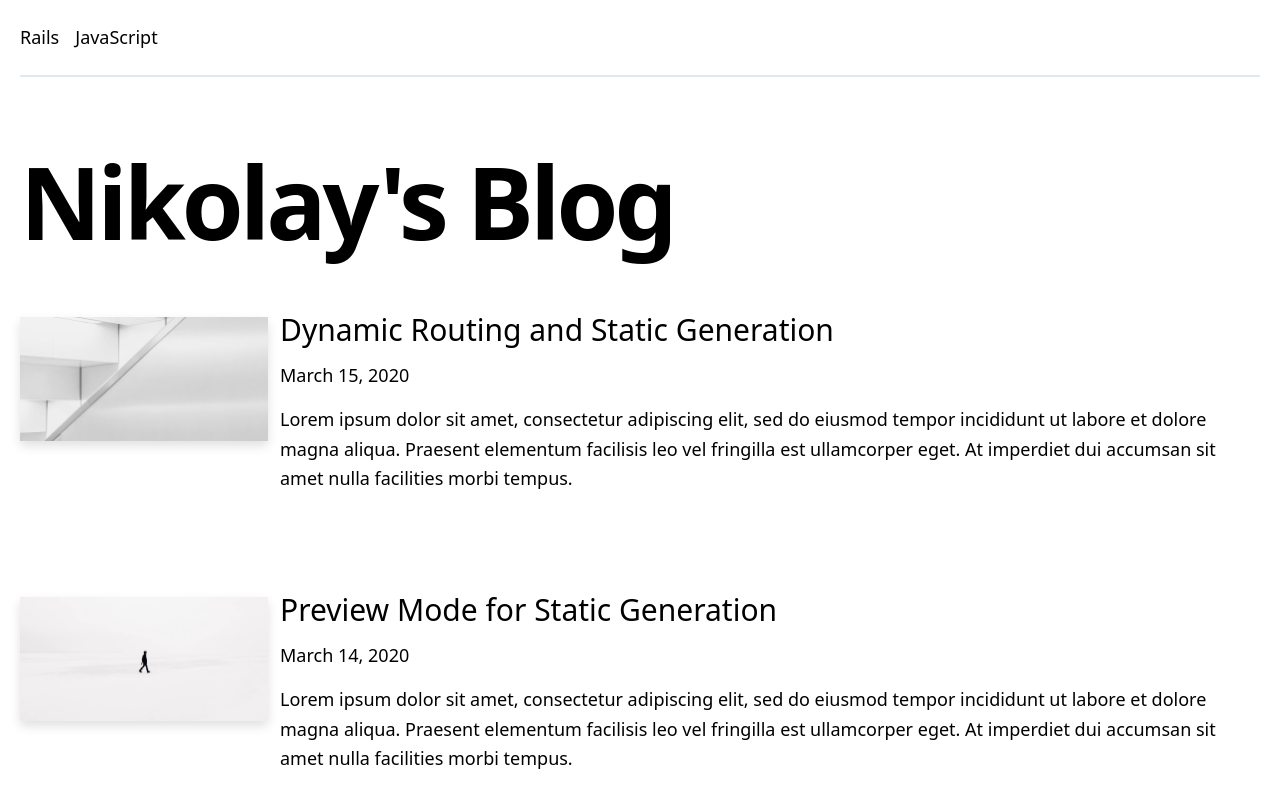
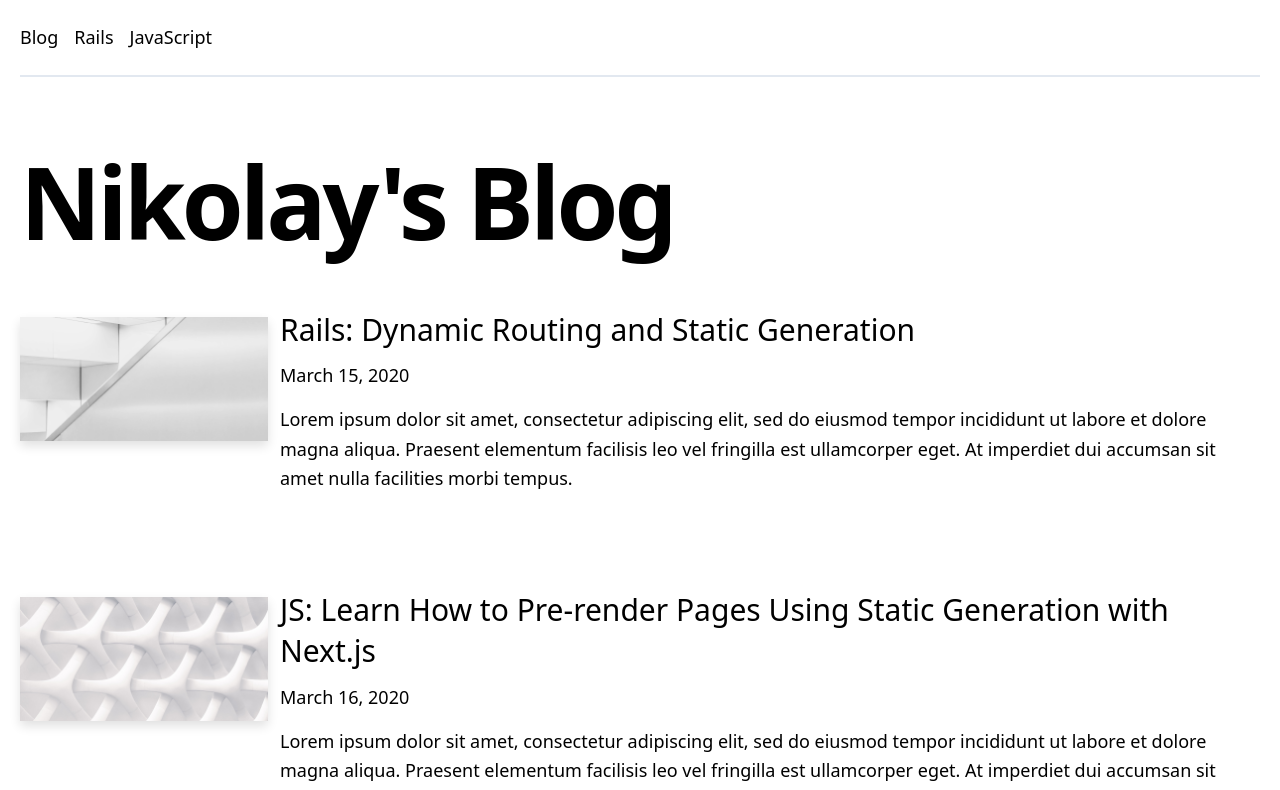
Before and after one commit to itsNikolay/nponomarev.com, a Next.js app: page / in a window 1280 px wide. Shown: the top 790 px of the page. Built offline with nearby package versions, Linux system fonts and the light colour scheme.

Commit message:
all posts, categories, show page

```diff
--- a/_posts/dynamic-routing.md
+++ b/_posts/dynamic-routing.md
@@ -1,5 +1,5 @@
 ---
-title: 'Dynamic Routing and Static Generation'
+title: 'Rails: Dynamic Routing and Static Generation'
 excerpt: 'Lorem ipsum dolor sit amet, consectetur adipiscing elit, sed do eiusmod tempor incididunt ut labore et dolore magna aliqua. Praesent elementum facilisis leo vel fringilla est ullamcorper eget. At imperdiet dui accumsan sit amet nulla facilities morbi tempus.'
 coverImage: '/assets/blog/dynamic-routing/cover.jpg'
 date: '2020-03-15T05:35:07.322Z'
@@ -9,12 +9,37 @@ author:
 ogImage:
   url: '/assets/blog/dynamic-routing/cover.jpg'
 category: 'rails'
+slug: 'rails-dynamic-routing'
 ---
 
-Lorem ipsum dolor sit amet, consectetur adipiscing elit, sed do eiusmod tempor incididunt ut labore et dolore magna aliqua. Praesent elementum facilisis leo vel fringilla est ullamcorper eget. At imperdiet dui accumsan sit amet nulla facilities morbi tempus. Praesent elementum facilisis leo vel fringilla. Congue mauris rhoncus aenean vel. Egestas sed tempus urna et pharetra pharetra massa massa ultricies.
+Lorem ipsum dolor sit amet, consectetur adipiscing elit, sed do
+eiusmod tempor incididunt ut labore et dolore magna aliqua. Praesent
+elementum facilisis leo vel fringilla est ullamcorper eget. At
+imperdiet dui accumsan sit amet nulla facilities morbi tempus.
+Praesent elementum facilisis leo vel fringilla. Congue mauris rhoncus
+aenean vel. Egestas sed tempus urna et pharetra pharetra massa massa
+ultricies.
 
-Venenatis cras sed felis eget velit. Consectetur libero id faucibus nisl tincidunt. Gravida in fermentum et sollicitudin ac orci phasellus egestas tellus. Volutpat consequat mauris nunc congue nisi vitae. Id aliquet risus feugiat in ante metus dictum at tempor. Sed blandit libero volutpat sed cras. Sed odio morbi quis commodo odio aenean sed adipiscing. Velit euismod in pellentesque massa placerat. Mi bibendum neque egestas congue quisque egestas diam in arcu. Nisi lacus sed viverra tellus in. Nibh cras pulvinar mattis nunc sed. Luctus accumsan tortor posuere ac ut consequat semper viverra. Fringilla ut morbi tincidunt augue interdum velit euismod.
+Venenatis cras sed felis eget velit. Consectetur libero id faucibus
+nisl tincidunt. Gravida in fermentum et sollicitudin ac orci
+phasellus egestas tellus. Volutpat consequat mauris nunc congue nisi
+vitae. Id aliquet risus feugiat in ante metus dictum at tempor. Sed
+blandit libero volutpat sed cras. Sed odio morbi quis commodo odio
+aenean sed adipiscing. Velit euismod in pellentesque massa placerat.
+Mi bibendum neque egestas congue quisque egestas diam in arcu. Nisi
+lacus sed viverra tellus in. Nibh cras pulvinar mattis nunc sed.
+Luctus accumsan tortor posuere ac ut consequat semper viverra.
+Fringilla ut morbi tincidunt augue interdum velit euismod.
 
 ## Lorem Ipsum
 
-Tristique senectus et netus et malesuada fames ac turpis. Ridiculous mus mauris vitae ultricies leo integer malesuada nunc vel. In mollis nunc sed id semper. Egestas tellus rutrum tellus pellentesque. Phasellus vestibulum lorem sed risus ultricies tristique nulla. Quis blandit turpis cursus in hac habitasse platea dictumst quisque. Eros donec ac odio tempor orci dapibus ultrices. Aliquam sem et tortor consequat id porta nibh. Adipiscing elit duis tristique sollicitudin nibh sit amet commodo nulla. Diam vulputate ut pharetra sit amet. Ut tellus elementum sagittis vitae et leo. Arcu non odio euismod lacinia at quis risus sed vulputate.
+Tristique senectus et netus et malesuada fames ac turpis. Ridiculous
+mus mauris vitae ultricies leo integer malesuada nunc vel. In mollis
+nunc sed id semper. Egestas tellus rutrum tellus pellentesque.
+Phasellus vestibulum lorem sed risus ultricies tristique nulla. Quis
+blandit turpis cursus in hac habitasse platea dictumst quisque. Eros
+donec ac odio tempor orci dapibus ultrices. Aliquam sem et tortor
+consequat id porta nibh. Adipiscing elit duis tristique sollicitudin
+nibh sit amet commodo nulla. Diam vulputate ut pharetra sit amet. Ut
+tellus elementum sagittis vitae et leo. Arcu non odio euismod lacinia
+at quis risus sed vulputate.
--- a/_posts/hello-world.md
+++ b/_posts/hello-world.md
@@ -1,5 +1,5 @@
 ---
-title: 'Learn How to Pre-render Pages Using Static Generation with Next.js'
+title: 'JS: Learn How to Pre-render Pages Using Static Generation with Next.js'
 excerpt: 'Lorem ipsum dolor sit amet, consectetur adipiscing elit, sed do eiusmod tempor incididunt ut labore et dolore magna aliqua. Praesent elementum facilisis leo vel fringilla est ullamcorper eget. At imperdiet dui accumsan sit amet nulla facilities morbi tempus.'
 coverImage: '/assets/blog/hello-world/cover.jpg'
 date: '2020-03-16T05:35:07.322Z'
@@ -9,12 +9,37 @@ author:
 ogImage:
   url: '/assets/blog/hello-world/cover.jpg'
 category: 'javascript'
+slug: 'js-learn-how-to'
 ---
 
-Lorem ipsum dolor sit amet, consectetur adipiscing elit, sed do eiusmod tempor incididunt ut labore et dolore magna aliqua. Praesent elementum facilisis leo vel fringilla est ullamcorper eget. At imperdiet dui accumsan sit amet nulla facilities morbi tempus. Praesent elementum facilisis leo vel fringilla. Congue mauris rhoncus aenean vel. Egestas sed tempus urna et pharetra pharetra massa massa ultricies.
+Lorem ipsum dolor sit amet, consectetur adipiscing elit, sed do
+eiusmod tempor incididunt ut labore et dolore magna aliqua. Praesent
+elementum facilisis leo vel fringilla est ullamcorper eget. At
+imperdiet dui accumsan sit amet nulla facilities morbi tempus.
+Praesent elementum facilisis leo vel fringilla. Congue mauris rhoncus
+aenean vel. Egestas sed tempus urna et pharetra pharetra massa massa
+ultricies.
 
-Venenatis cras sed felis eget velit. Consectetur libero id faucibus nisl tincidunt. Gravida in fermentum et sollicitudin ac orci phasellus egestas tellus. Volutpat consequat mauris nunc congue nisi vitae. Id aliquet risus feugiat in ante metus dictum at tempor. Sed blandit libero volutpat sed cras. Sed odio morbi quis commodo odio aenean sed adipiscing. Velit euismod in pellentesque massa placerat. Mi bibendum neque egestas congue quisque egestas diam in arcu. Nisi lacus sed viverra tellus in. Nibh cras pulvinar mattis nunc sed. Luctus accumsan tortor posuere ac ut consequat semper viverra. Fringilla ut morbi tincidunt augue interdum velit euismod.
+Venenatis cras sed felis eget velit. Consectetur libero id faucibus
+nisl tincidunt. Gravida in fermentum et sollicitudin ac orci
+phasellus egestas tellus. Volutpat consequat mauris nunc congue nisi
+vitae. Id aliquet risus feugiat in ante metus dictum at tempor. Sed
+blandit libero volutpat sed cras. Sed odio morbi quis commodo odio
+aenean sed adipiscing. Velit euismod in pellentesque massa placerat.
+Mi bibendum neque egestas congue quisque egestas diam in arcu. Nisi
+lacus sed viverra tellus in. Nibh cras pulvinar mattis nunc sed.
+Luctus accumsan tortor posuere ac ut consequat semper viverra.
+Fringilla ut morbi tincidunt augue interdum velit euismod.
 
 ## Lorem Ipsum
 
-Tristique senectus et netus et malesuada fames ac turpis. Ridiculous mus mauris vitae ultricies leo integer malesuada nunc vel. In mollis nunc sed id semper. Egestas tellus rutrum tellus pellentesque. Phasellus vestibulum lorem sed risus ultricies tristique nulla. Quis blandit turpis cursus in hac habitasse platea dictumst quisque. Eros donec ac odio tempor orci dapibus ultrices. Aliquam sem et tortor consequat id porta nibh. Adipiscing elit duis tristique sollicitudin nibh sit amet commodo nulla. Diam vulputate ut pharetra sit amet. Ut tellus elementum sagittis vitae et leo. Arcu non odio euismod lacinia at quis risus sed vulputate.
+Tristique senectus et netus et malesuada fames ac turpis. Ridiculous
+mus mauris vitae ultricies leo integer malesuada nunc vel. In mollis
+nunc sed id semper. Egestas tellus rutrum tellus pellentesque.
+Phasellus vestibulum lorem sed risus ultricies tristique nulla. Quis
+blandit turpis cursus in hac habitasse platea dictumst quisque. Eros
+donec ac odio tempor orci dapibus ultrices. Aliquam sem et tortor
+consequat id porta nibh. Adipiscing elit duis tristique sollicitudin
+nibh sit amet commodo nulla. Diam vulputate ut pharetra sit amet. Ut
+tellus elementum sagittis vitae et leo. Arcu non odio euismod lacinia
+at quis risus sed vulputate.
--- a/_posts/preview.md
+++ b/_posts/preview.md
@@ -1,5 +1,5 @@
 ---
-title: 'Preview Mode for Static Generation'
+title: 'Rails: Preview Mode for Static Generation'
 excerpt: 'Lorem ipsum dolor sit amet, consectetur adipiscing elit, sed do eiusmod tempor incididunt ut labore et dolore magna aliqua. Praesent elementum facilisis leo vel fringilla est ullamcorper eget. At imperdiet dui accumsan sit amet nulla facilities morbi tempus.'
 coverImage: '/assets/blog/preview/cover.jpg'
 date: '2020-03-14T05:35:07.322Z'
@@ -9,12 +9,37 @@ author:
 ogImage:
   url: '/assets/blog/preview/cover.jpg'
 category: 'rails'
+slug: 'rails-review-mode'
 ---
 
-Lorem ipsum dolor sit amet, consectetur adipiscing elit, sed do eiusmod tempor incididunt ut labore et dolore magna aliqua. Praesent elementum facilisis leo vel fringilla est ullamcorper eget. At imperdiet dui accumsan sit amet nulla facilities morbi tempus. Praesent elementum facilisis leo vel fringilla. Congue mauris rhoncus aenean vel. Egestas sed tempus urna et pharetra pharetra massa massa ultricies.
+Lorem ipsum dolor sit amet, consectetur adipiscing elit, sed do
+eiusmod tempor incididunt ut labore et dolore magna aliqua. Praesent
+elementum facilisis leo vel fringilla est ullamcorper eget. At
+imperdiet dui accumsan sit amet nulla facilities morbi tempus.
+Praesent elementum facilisis leo vel fringilla. Congue mauris rhoncus
+aenean vel. Egestas sed tempus urna et pharetra pharetra massa massa
+ultricies.
 
-Venenatis cras sed felis eget velit. Consectetur libero id faucibus nisl tincidunt. Gravida in fermentum et sollicitudin ac orci phasellus egestas tellus. Volutpat consequat mauris nunc congue nisi vitae. Id aliquet risus feugiat in ante metus dictum at tempor. Sed blandit libero volutpat sed cras. Sed odio morbi quis commodo odio aenean sed adipiscing. Velit euismod in pellentesque massa placerat. Mi bibendum neque egestas congue quisque egestas diam in arcu. Nisi lacus sed viverra tellus in. Nibh cras pulvinar mattis nunc sed. Luctus accumsan tortor posuere ac ut consequat semper viverra. Fringilla ut morbi tincidunt augue interdum velit euismod.
+Venenatis cras sed felis eget velit. Consectetur libero id faucibus
+nisl tincidunt. Gravida in fermentum et sollicitudin ac orci
+phasellus egestas tellus. Volutpat consequat mauris nunc congue nisi
+vitae. Id aliquet risus feugiat in ante metus dictum at tempor. Sed
+blandit libero volutpat sed cras. Sed odio morbi quis commodo odio
+aenean sed adipiscing. Velit euismod in pellentesque massa placerat.
+Mi bibendum neque egestas congue quisque egestas diam in arcu. Nisi
+lacus sed viverra tellus in. Nibh cras pulvinar mattis nunc sed.
+Luctus accumsan tortor posuere ac ut consequat semper viverra.
+Fringilla ut morbi tincidunt augue interdum velit euismod.
 
 ## Lorem Ipsum
 
-Tristique senectus et netus et malesuada fames ac turpis. Ridiculous mus mauris vitae ultricies leo integer malesuada nunc vel. In mollis nunc sed id semper. Egestas tellus rutrum tellus pellentesque. Phasellus vestibulum lorem sed risus ultricies tristique nulla. Quis blandit turpis cursus in hac habitasse platea dictumst quisque. Eros donec ac odio tempor orci dapibus ultrices. Aliquam sem et tortor consequat id porta nibh. Adipiscing elit duis tristique sollicitudin nibh sit amet commodo nulla. Diam vulputate ut pharetra sit amet. Ut tellus elementum sagittis vitae et leo. Arcu non odio euismod lacinia at quis risus sed vulputate.
+Tristique senectus et netus et malesuada fames ac turpis. Ridiculous
+mus mauris vitae ultricies leo integer malesuada nunc vel. In mollis
+nunc sed id semper. Egestas tellus rutrum tellus pellentesque.
+Phasellus vestibulum lorem sed risus ultricies tristique nulla. Quis
+blandit turpis cursus in hac habitasse platea dictumst quisque. Eros
+donec ac odio tempor orci dapibus ultrices. Aliquam sem et tortor
+consequat id porta nibh. Adipiscing elit duis tristique sollicitudin
+nibh sit amet commodo nulla. Diam vulputate ut pharetra sit amet. Ut
+tellus elementum sagittis vitae et leo. Arcu non odio euismod lacinia
+at quis risus sed vulputate.
--- a/components/Categories.tsx
+++ b/components/Categories.tsx
@@ -4,6 +4,11 @@ import Link from 'next/link'
 const Categories = () => {
   return (
     <div className="flex max-w-full pt-6 pb-6 text-lg border-b-2 space-x-4">
+      <Link href="/" key="/">
+        <a aria-label="Root" className="hover:underline">
+          Blog
+        </a>
+      </Link>
       { categoriesList.map(({ name, path }) =>
       <Link href={path} key={path}>
         <a aria-label={name} className="hover:underline">
--- a/components/more-stories.tsx
+++ b/components/more-stories.tsx
@@ -18,6 +18,7 @@ const MoreStories = ({ posts }: Props) => {
             author={post.author}
             slug={post.slug}
             excerpt={post.excerpt}
+            category={post.category}
           />
         ))}
       </div>
--- a/components/post-preview.tsx
+++ b/components/post-preview.tsx
@@ -10,6 +10,7 @@ type Props = {
   excerpt: string
   author: Author
   slug: string
+  category: string
 }
 
 const PostPreview = ({
@@ -18,6 +19,7 @@ const PostPreview = ({
   date,
   excerpt,
   slug,
+  category
 }: Props) => {
   return (
     <div className="grid grid-cols-5">
@@ -26,7 +28,7 @@ const PostPreview = ({
       </div>
       <div className="ml-3 col-span-4">
         <h3 className="mb-3 text-3xl leading-snug">
-          <Link as={`/posts/${slug}`} href="/posts/[slug]">
+          <Link as={`/posts/${category}/${slug}`} href="/posts/[category]/[slug]">
             <a className="hover:underline">{title}</a>
           </Link>
         </h3>
--- a/lib/api.ts
+++ b/lib/api.ts
@@ -37,11 +37,11 @@ export function getPostBySlug(slug: string, fields: string[] = []) {
   return items
 }
 
-export function getAllPosts(fields: string[] = []) {
-  const slugs = getPostSlugs()
-  const posts = slugs
-    .map((slug) => getPostBySlug(slug, fields))
-    // sort posts by date in descending order
-    .sort((post1, post2) => (post1.date > post2.date ? -1 : 1))
-  return posts
-}
+// export function getAllPosts(fields: string[] = []) {
+//   const slugs = getPostSlugs()
+//   const posts = slugs
+//     .map((slug) => getPostBySlug(slug, fields))
+//     // sort posts by date in descending order
+//     .sort((post1, post2) => (post1.date > post2.date ? -1 : 1))
+//   return posts
+// }
--- a/lib/posts.ts
+++ b/lib/posts.ts
@@ -19,10 +19,15 @@ const postsByCategory = (category: string) =>
 const sortPosts = (posts: GrayMatterFile<string>[]) =>
   posts.sort((a, b) => (a.data.date < b.data.date ? 1 : -1))
 
+const findPostBySlug = (category: string, slug: string) => {
+  return postsByCategory(category).find(p => p.data.slug === slug)
+}
+
 
 export {
   sortPosts,
   postsPathes,
   getAllPosts,
   postsByCategory,
+  findPostBySlug
 }
--- a/pages/index.tsx
+++ b/pages/index.tsx
@@ -2,18 +2,18 @@ import Container from '../components/container'
 import MoreStories from '../components/more-stories'
 import Intro from '../components/intro'
 import Layout from '../components/layout'
-import { getAllPosts } from '../lib/api'
 import Head from 'next/head'
-import { CMS_NAME } from '../lib/constants'
+import {CMS_NAME} from '../lib/constants'
 import Post from '../types/post'
 import Categories from '../components/Categories'
+import {getAllPosts} from '../lib/posts'
 
 type Props = {
-  allPosts: Post[]
+  posts: Post[]
 }
 
-const Index = ({ allPosts }: Props) => {
-  const morePosts = allPosts.slice(1)
+const Index = ({posts}: Props) => {
+  const morePosts = posts
   return (
     <>
       <Layout>
@@ -21,7 +21,7 @@ const Index = ({ allPosts }: Props) => {
           <title>Next.js Blog Example with {CMS_NAME}</title>
         </Head>
         <Container>
-          <Categories/>
+          <Categories />
           <Intro />
           {morePosts.length > 0 && <MoreStories posts={morePosts} />}
         </Container>
@@ -33,16 +33,9 @@ const Index = ({ allPosts }: Props) => {
 export default Index
 
 export const getStaticProps = async () => {
-  const allPosts = getAllPosts([
-    'title',
-    'date',
-    'slug',
-    'author',
-    'coverImage',
-    'excerpt',
-  ])
+  const posts = getAllPosts().map(p => p.data)
 
   return {
-    props: { allPosts },
+    props: {posts},
   }
 }
--- a/pages/javascript.tsx
+++ b/pages/javascript.tsx
@@ -2,17 +2,33 @@ import Layout from '../components/layout'
 import Container from '../components/container'
 import Categories from '../components/Categories'
 import Header from '../components/header'
+import MoreStories from '../components/more-stories'
+import Post from '../types/post'
+import {postsByCategory} from '../lib/posts'
 
-const Javascript = () => {
+type Props = {
+  posts: Post[]
+}
+
+const Javascript = ({ posts }: Props) => {
   return (
     <Layout>
       <Container>
         <Categories />
         <Header />
-        <div>JavaScript</div>
+        <div>Javascript</div>
+        {posts.length > 0 && <MoreStories posts={posts} />}
       </Container>
     </Layout>
   )
 }
 
+export const getStaticProps = async () => {
+  const posts = postsByCategory('javascript').map(p => p.data)
+
+  return {
+    props: { posts },
+  }
+}
+
 export default Javascript
--- a/pages/posts/[slug].tsx
+++ b/pages/posts/[category]/[slug].tsx
@@ -1,17 +1,17 @@
 import { useRouter } from 'next/router'
 import ErrorPage from 'next/error'
-import Container from '../../components/container'
-import PostBody from '../../components/post-body'
-import Header from '../../components/header'
-import PostHeader from '../../components/post-header'
-import Layout from '../../components/layout'
-import { getPostBySlug, getAllPosts } from '../../lib/api'
-import PostTitle from '../../components/post-title'
+import Container from '../../../components/container'
+import PostBody from '../../../components/post-body'
+import Header from '../../../components/header'
+import PostHeader from '../../../components/post-header'
+import Layout from '../../../components/layout'
+import PostTitle from '../../../components/post-title'
 import Head from 'next/head'
-import { CMS_NAME } from '../../lib/constants'
-import markdownToHtml from '../../lib/markdownToHtml'
-import PostType from '../../types/post'
-import Categories from '../../components/Categories'
+import { CMS_NAME } from '../../../lib/constants'
+import markdownToHtml from '../../../lib/markdownToHtml'
+import PostType from '../../../types/post'
+import Categories from '../../../components/Categories'
+import {findPostBySlug, getAllPosts} from '../../../lib/posts'
 
 type Props = {
   post: PostType
@@ -24,6 +24,7 @@ const Post = ({ post, preview }: Props) => {
   if (!router.isFallback && !post?.slug) {
     return <ErrorPage statusCode={404} />
   }
+
   return (
     <Layout preview={preview}>
       <Container>
@@ -49,10 +50,10 @@ const Post = ({ post, preview }: Props) => {
               <PostBody content={post.content} />
             </article>
           </>
-        )}
-      </Container>
-    </Layout>
-  )
+      )}
+    </Container>
+  </Layout>
+)
 }
 
 export default Post
@@ -60,25 +61,18 @@ export default Post
 type Params = {
   params: {
     slug: string
+    category: string
   }
 }
 
 export async function getStaticProps({ params }: Params) {
-  const post = getPostBySlug(params.slug, [
-    'title',
-    'date',
-    'slug',
-    'author',
-    'content',
-    'ogImage',
-    'coverImage',
-  ])
-  const content = await markdownToHtml(post.content || '')
+  const post = findPostBySlug(params.category, params.slug)
+  const content = await markdownToHtml(post?.content || '')
 
   return {
     props: {
       post: {
-        ...post,
+        ...post?.data,
         content,
       },
     },
@@ -86,16 +80,17 @@ export async function getStaticProps({ params }: Params) {
 }
 
 export async function getStaticPaths() {
-  const posts = getAllPosts(['slug'])
+  const paths = getAllPosts().map((post) => {
+    return {
+      params: {
+        category: post.data.category,
+        slug: post.data.slug
+      },
+    }
+  })
 
   return {
-    paths: posts.map((posts) => {
-      return {
-        params: {
-          slug: posts.slug,
-        },
-      }
-    }),
+    paths,
     fallback: false,
   }
 }
--- a/pages/rails.tsx
+++ b/pages/rails.tsx
@@ -2,17 +2,33 @@ import Layout from '../components/layout'
 import Container from '../components/container'
 import Categories from '../components/Categories'
 import Header from '../components/header'
+import Post from '../types/post'
+import MoreStories from '../components/more-stories'
+import {postsByCategory} from '../lib/posts'
 
-const Rails = () => {
+type Props = {
+  posts: Post[]
+}
+
+const Rails = ({ posts }: Props) => {
   return (
     <Layout>
       <Container>
         <Categories />
         <Header />
         <div>Rails</div>
+        {posts.length > 0 && <MoreStories posts={posts} />}
       </Container>
     </Layout>
   )
 }
 
+export const getStaticProps = async () => {
+  const posts = postsByCategory('rails').map(p => p.data)
+
+  return {
+    props: { posts },
+  }
+}
+
 export default Rails
```
Also changed, not shown: 1 other file (tests, documents, lock files or other folders).
